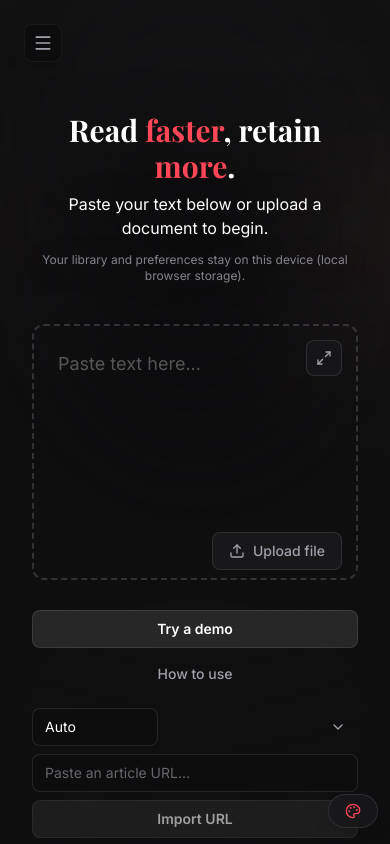
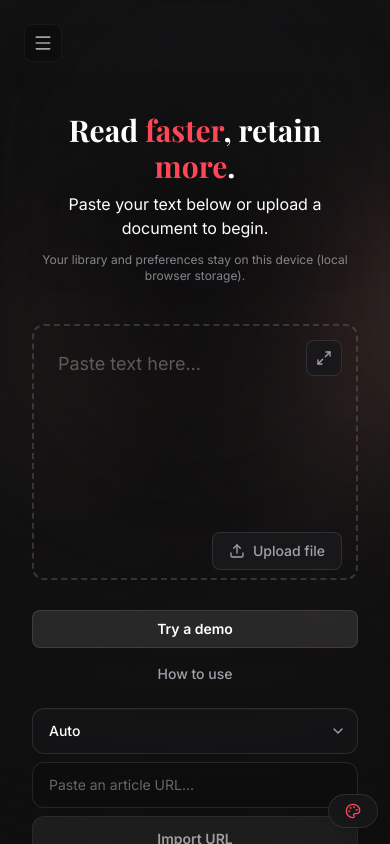
Before and after one commit to M3RCU3Y/Flow-Reader, a React (Vite) app: page / in a window 390 px wide. Built offline with nearby package versions, Linux system fonts and the light colour scheme.

Commit message:
Rebrand as Flow Reader and refine reader UX

```diff
--- a/components/TextInput.tsx
+++ b/components/TextInput.tsx
@@ -607,7 +607,7 @@ export const TextInput: React.FC<TextInputProps> = ({ onStartReading, onOpenHelp
       </div>
 
       <div className="mt-4 flex flex-col sm:flex-row items-stretch justify-center gap-2">
-        <div className="relative">
+        <div className="relative w-full sm:w-auto">
           <select
             value={urlProfile}
             onChange={(e) => {
@@ -616,7 +616,7 @@ export const TextInput: React.FC<TextInputProps> = ({ onStartReading, onOpenHelp
               setUrlPreview(null);
             }}
             disabled={status === 'processing'}
-            className="min-w-[7.25rem] appearance-none rounded-lg border border-text-primary/10 bg-black/10 pl-3 pr-10 py-2 text-sm text-text-primary focus:border-accent-red/60 focus:outline-none transition-colors duration-200"
+            className="w-full min-w-0 sm:min-w-[7.25rem] appearance-none rounded-xl border border-text-primary/10 bg-panel-bg/55 pl-4 pr-11 py-3 text-sm font-medium text-text-primary shadow-[inset_0_1px_0_rgba(255,255,255,0.03)] focus:border-accent-red/60 focus:outline-none transition-colors duration-200"
             aria-label="URL import profile"
           >
             {URL_IMPORT_PROFILES.map((profile) => (
@@ -641,7 +641,7 @@ export const TextInput: React.FC<TextInputProps> = ({ onStartReading, onOpenHelp
             setUrlPreview(null);
           }}
           placeholder="Paste an article URL…"
-          className="w-full sm:w-[28rem] rounded-lg border border-text-primary/10 bg-black/10 px-3 py-2 text-sm text-text-primary placeholder:text-text-secondary/60 focus:border-accent-red/60 focus:outline-none transition-colors duration-200"
+          className="w-full sm:w-[28rem] rounded-xl border border-text-primary/10 bg-black/10 px-4 py-3 text-sm text-text-primary placeholder:text-text-secondary/60 focus:border-accent-red/60 focus:outline-none transition-colors duration-200"
           aria-label="Article URL"
           disabled={status === 'processing'}
         />
@@ -649,7 +649,7 @@ export const TextInput: React.FC<TextInputProps> = ({ onStartReading, onOpenHelp
           type="button"
           onClick={importFromUrl}
           disabled={status === 'processing' || !urlDraft.trim()}
-          className="px-4 py-2 rounded-lg text-sm font-bold bg-text-primary/10 border border-text-primary/10 text-text-primary hover:bg-text-primary/15 hover:border-text-primary/20 transition-colors disabled:opacity-60 disabled:cursor-not-allowed"
+          className="px-4 py-3 rounded-xl text-sm font-bold bg-text-primary/10 border border-text-primary/10 text-text-primary hover:bg-text-primary/15 hover:border-text-primary/20 transition-colors disabled:opacity-60 disabled:cursor-not-allowed"
         >
           Import URL
         </button>
--- a/index.html
+++ b/index.html
@@ -149,6 +149,57 @@
         filter: blur(24px);
       }
 
+      @media (max-width: 768px) {
+        .idle-light {
+          filter: blur(54px);
+        }
+
+        .idle-light-left {
+          left: -18%;
+          top: 18%;
+          width: 16rem;
+          height: 25rem;
+          opacity: 0.42;
+        }
+
+        .idle-light-center {
+          top: 12%;
+          width: 34rem;
+          height: 24rem;
+          background: radial-gradient(ellipse at center, rgba(255, 198, 180, 0.22) 0%, rgba(255, 136, 108, 0.1) 36%, rgba(255, 136, 108, 0.03) 60%, transparent 80%);
+        }
+
+        .idle-light-right {
+          right: -22%;
+          top: 26%;
+          width: 17rem;
+          height: 24rem;
+          opacity: 0.42;
+        }
+
+        .idle-light-floor {
+          bottom: 14%;
+          width: 30rem;
+          height: 8rem;
+          filter: blur(52px);
+          opacity: 0.34;
+        }
+
+        .idle-sheen-strip {
+          top: 6%;
+          width: 24rem;
+          height: 16rem;
+          filter: blur(42px);
+          opacity: 0.24;
+        }
+
+        .idle-content-veil {
+          background:
+            radial-gradient(ellipse at center, rgba(10, 10, 12, 0.66) 0%, rgba(10, 10, 12, 0.46) 30%, rgba(10, 10, 12, 0.14) 62%, transparent 88%);
+          filter: blur(18px);
+        }
+      }
+
       @media (prefers-reduced-motion: reduce) {
         .idle-light-left,
         .idle-light-center,
```
